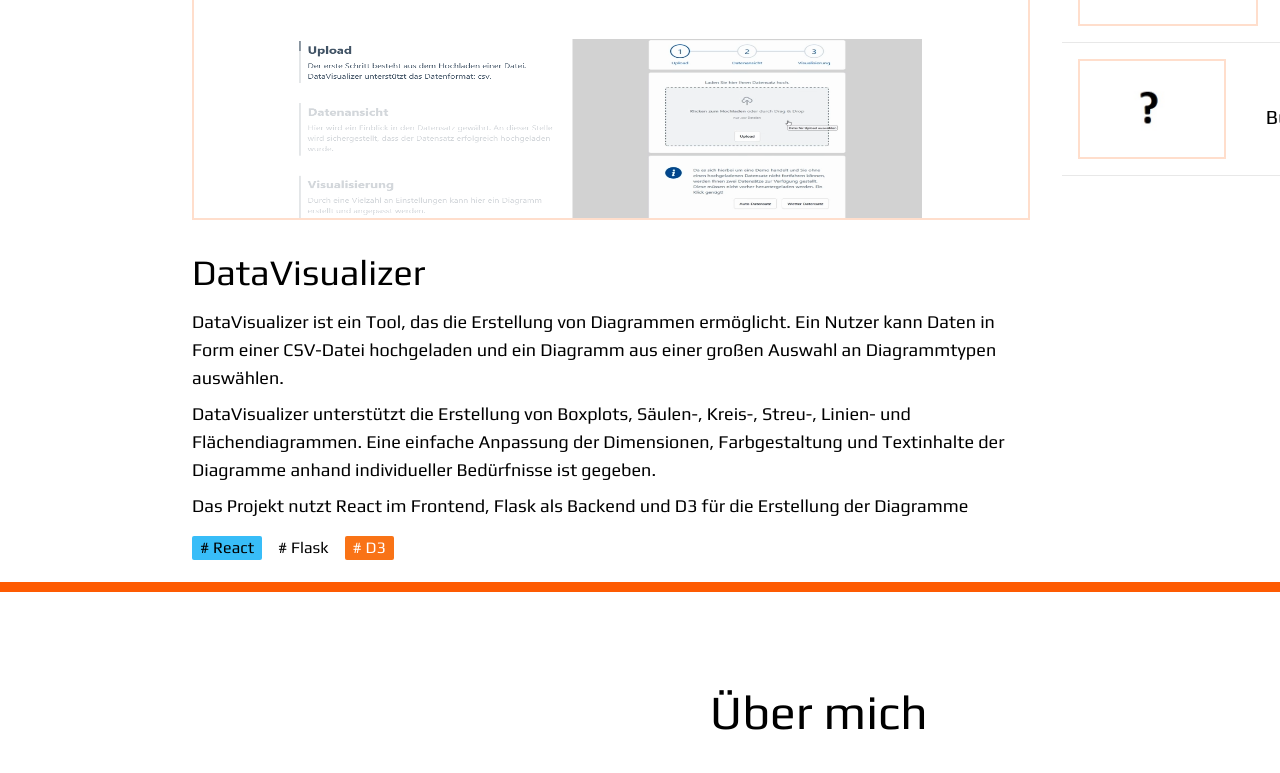
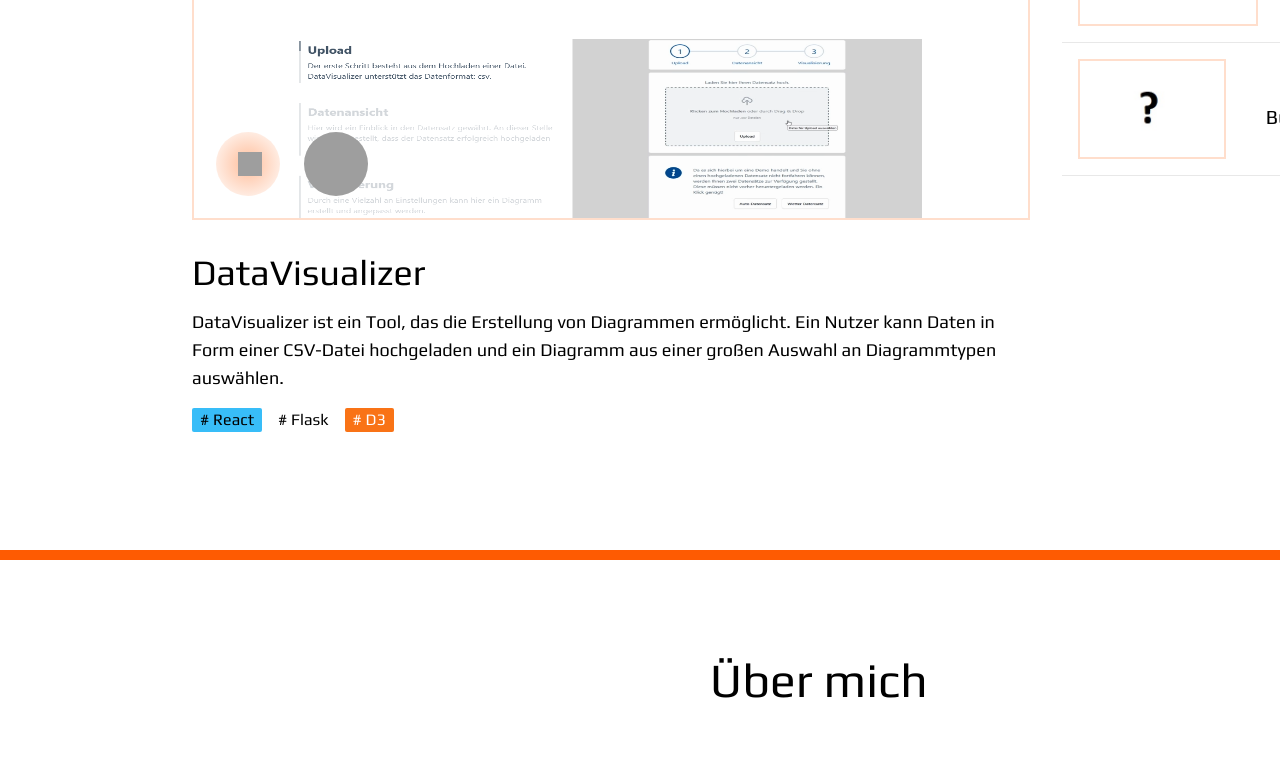
Before and after one commit to SchmittYannic/portfolio_ys, a React (Vite) app: page / in a window 1280 px wide. Shown: the part 1400-2173 px from the top of the page. Built offline with nearby package versions, Linux system fonts and the light colour scheme; grey boxes are pictures that could not be loaded.

Commit message:
Updates Projects Component

```diff
--- a/src/components/Projects.tsx
+++ b/src/components/Projects.tsx
@@ -1,6 +1,7 @@
 import { useContext, useState } from "react";
 import { SettingsContext, UseSettingsContextType } from "../context/SettingsProvider";
 import { ProjectType, TagKeyType, TextContent, projects, tagData } from "../constants";
+import { githubLogo, playButton } from "../assets";
 
 const Tags = ({ tags }: {tags: TagKeyType[]}) => {
 
@@ -27,10 +28,12 @@ const Projects = () => {
     const { lang, color } = useContext<UseSettingsContextType>(SettingsContext);
     const [activeProject, setActiveProject] = useState<ProjectType>(projects[0]);
 
-    const description = lang === "en" ? activeProject.description_en : activeProject.description_de;
+    const description: string[] = lang === "en" ? activeProject.description_en : activeProject.description_de;
+    const PageTextContent = lang === "en" ? TextContent.english : TextContent.german;
 
-    const bgColorClass900 = `bg-action${color}-900`;
-    const borderColorClass200 = `border-action${color}-200`;
+    const bgColorClass900: string = `bg-action${color}-900`;
+    const borderColorClass200: string = `border-action${color}-200`;
+    const ringColorClass: string = `ring-action${color}-900/30`;
 
     return (
         <section id="projects" className="relative">
@@ -38,15 +41,51 @@ const Projects = () => {
                 <div className={`w-full h-[200px] ${bgColorClass900}`} />
                 <div className={`w-full h-[10px] ${bgColorClass900}`} />
             </div>
-            <div className="projects-content relative max-w-[1920px] min-w-[320px] mx-auto lg:px-48 pb-8">
+            <div className="projects-content relative max-w-[1920px] min-w-[320px] mx-auto lg:px-48">
                 <h2 className="pt-12 mb-12 text-5xl text-center dark:text-darkTextPrimary text-textPrimary">
-                    {lang === "de" ? TextContent.german.projectsHead : TextContent.english.projectsHead}
+                    {PageTextContent.projectsHead}
                 </h2>
 
                 <div className="flex gap-8">
-                    <div className="project-display w-[1024px]">
-                        <div className="project-display-img-wrapper">
-                            <img src={activeProject.image} alt="" className={`w-[1024px] h-[576px] border-2 ${borderColorClass200}`} />
+                    <div className="project-display w-[1024px] pb-32">
+                        <div className="project-display-img-wrapper relative">
+                            <img
+                                src={activeProject.image}
+                                alt=""
+                                className={`w-[1024px] h-[576px] border-2 ${borderColorClass200}`}
+                            />
+
+                            {activeProject.liveLink && (
+                                <a
+                                    className="group outline-none absolute bottom-6 left-6"
+                                    href={activeProject.liveLink}
+                                    target="_blank"
+                                    title={PageTextContent.livelinktitle}
+                                >
+                                    <div
+                                        className={`liveLink w-16 h-16 relative rounded-full flex items-center justify-center hover:scale-125 transition-[transform] duration-500 ease-linear group-focus:ring-4 ${ringColorClass} ring-offset-2 z-10 before:inset-0 before:absolute before:content-[''] before:rounded-full before:opacity-0 before:-z-10 before:transition-opacity before:duration-500 before:ease-linear before:hover:opacity-100`}
+                                    >
+                                        <img
+                                            className="w-6 h-6 translate-x-0.5"
+                                            src={playButton}
+                                            alt="Live version"
+                                        />
+                                    </div>
+                                </a>
+                            )}
+
+                            <a
+                                className="group outline-none"
+                                href={activeProject.githubLink}
+                                target="_blank"
+                                title={PageTextContent.githubtitle}
+                            >
+                                <img
+                                    className="absolute bottom-6 left-28 w-16 h-16 rounded-full hover:scale-125 group-focus:ring-4 ring-black/30 ring-offset-2 transition-[transform] duration-500 ease-linear"
+                                    src={githubLogo}
+                                    alt="Github Logo"
+                                />
+                            </a>
                         </div>
                         <div className="project-description">
                             <h3 className="mt-8 mb-4 text-4xl dark:text-darkTextPrimary text-textPrimary">
@@ -54,7 +93,7 @@ const Projects = () => {
                             </h3>
 
                             <div className="mb-4 dark:text-darkTextPrimary text-textPrimary">
-                                {description.map((paragraph, idx) =>
+                                {/* {description.map((paragraph, idx) =>
                                     <>
                                         <p
                                             key={activeProject.title_en + idx}
@@ -63,14 +102,17 @@ const Projects = () => {
                                             {paragraph}
                                         </p>
                                     </>
-                                )}
+                                )} */}
+                                <p className="mb-2 text-lg dark:text-darkTextPrimary text-textPrimary">
+                                    {description[0]}
+                                </p>
                             </div>
 
                             <Tags tags={activeProject.tags} />
 
                         </div>
                     </div>
-                    <div className={`projects-selection max-h-[576px] dark:bg-darkBase bg-base flex flex-col`}>
+                    <div className={`projects-selection mb-8 dark:bg-darkBase bg-base flex flex-col`}>
                         {projects.map((project) =>
                             <>
                                 <button
```
